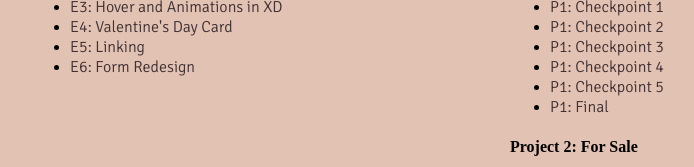
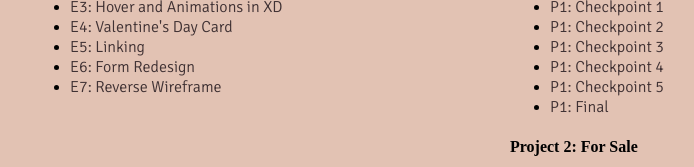
Before and after one commit to Breah22/web22, a plain HTML site: page index.html in a window 1280 px wide. Shown: the part 353-520 px from the top of the page, without its empty margins (130-824 px from the left). Drawn offline with Linux system fonts and the light colour scheme.

Commit message:
Update index.html

```diff
--- a/index.html
+++ b/index.html
@@ -22,7 +22,7 @@
 <li><a href="e4/index.html">E4: Valentine's Day Card</a></li>
 <li><a href="e5/index.html">E5: Linking</a></li>
 <li><a href="https://xd.adobe.com/view/30ae13e6-e104-4061-97cb-08c427da0067-65fd/">E6: Form Redesign</a></li>
-
+<li><a href= "https://xd.adobe.com/view/38a2e62f-9394-45c5-97b0-eddd0dbb557d-6df1/">E7: Reverse Wireframe</a></li>
 
 
 </ul>
```
